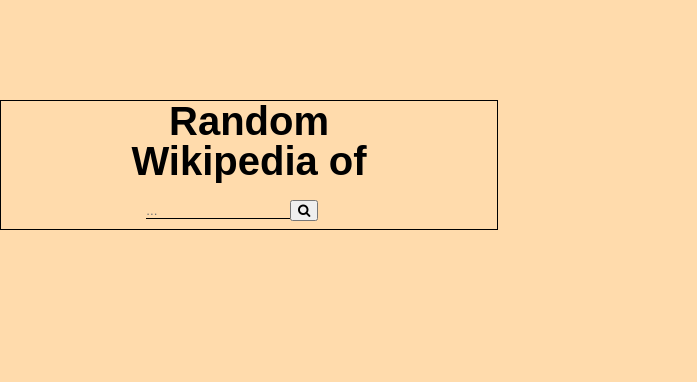
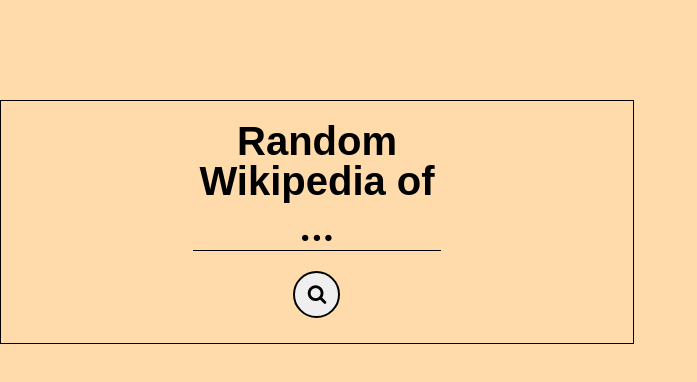
Before and after one commit to Deohgu/random-wikipedia-of, a React (Create React App) app: page / in a window 1280 px wide. Shown: the top 382 px of the page, without its empty margins (0-697 px from the left). Built offline with nearby package versions, Linux system fonts and the light colour scheme.

Commit message:
Working the "position", widths and aligments.

```diff
--- a/src/components/TitleInput/TitleInput.module.css
+++ b/src/components/TitleInput/TitleInput.module.css
@@ -1,22 +1,56 @@
 .container {
   display: flex;
   flex-direction: column;
-  margin: 0rem .5rem .5rem .5rem;
-  width: 30rem;
+  margin: 0 5px 5px 5px;
+  width: max-content;
   align-items: center;
 }
 
 .title {
   text-align: center;
-  margin: 0rem;
+  margin: 20px 0 0 0;
+}
+
+form {
+  display: flex;
+  align-content: center;
+  justify-content: center;
+  flex-wrap: wrap;
+
+  /* Ideal scenario would be for the width to be as large as the content, but that is not working for some reason, max content width just keeps it large. Check what content is there apart from the form and title. */
+  width: 40%;
 }
 
 input {
-  background-color: rgb(255, 219, 172);
+  /* display: flex; */
+
+
+  /* font-family: inherit; */
+  font-size: inherit;
+  font-weight: inherit;
+  text-align: center;
+
+  background-color: transparent;
   border: none;
-  border-bottom: .1rem solid black;
+  border-bottom: 1px solid black;
 
-  width: 70%;
-  padding: 0rem;
-  margin: 0rem;
+  width: 100%;
+  padding: 0;
+  margin: 4px 0 0 0;
+
+  outline: none;
+} ::placeholder {
+  font-family: roboto;
+  color: inherit;
 }
+
+button {
+  height: 47px;
+  width: 47px;
+  padding: 10px;
+  border: 2px solid black;
+  margin: 20px;
+  border-radius: 100%;
+
+  font-size: 20px;
+}
```
